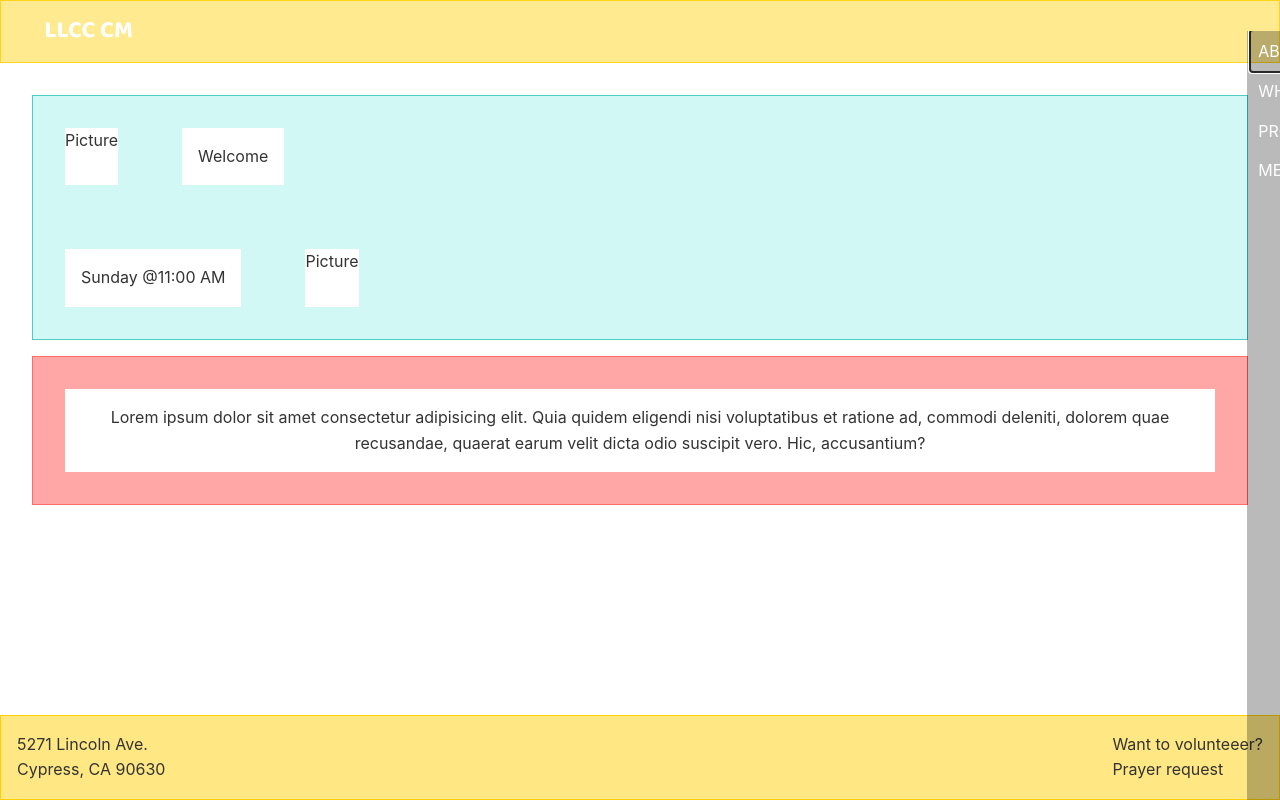
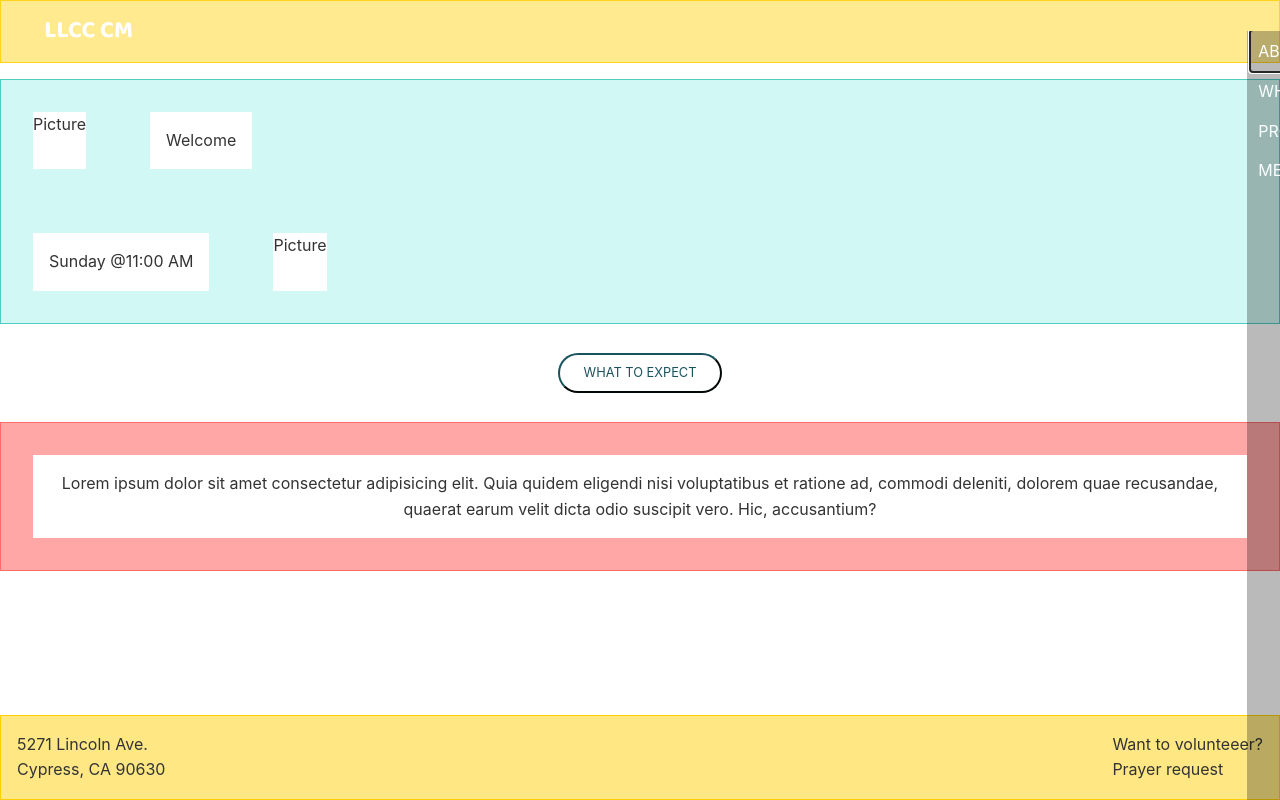
Before and after one commit to GH-KimV/LLCC-CM, a React (Create React App) app: page / in a window 1280 px wide. Built offline with nearby package versions, Linux system fonts and the light colour scheme; no server answers.

Commit message:
addex max-width to teal and pink containers in scss and added button component to homepage

```diff
--- a/src/components/pages/Home.js
+++ b/src/components/pages/Home.js
@@ -3,6 +3,7 @@ import React from 'react'
 const Home = () => {
     return (
         <>
+        <div></div>
         <div className='container teal'>
             <div className="row">
                 <div className="picture">Picture</div>
@@ -12,6 +13,9 @@ const Home = () => {
             <div className='text-box'>Sunday @11:00 AM</div>
                 <div className="picture">Picture</div>
             </div>
+        </div>
+        <div>
+            <button className="action-btn">WHAT TO EXPECT</button>
         </div>
         <div className="container pink">
             <div className="row">
--- a/src/sass/style.scss
+++ b/src/sass/style.scss
@@ -44,16 +44,16 @@
 
 /* Utilities */
 .container {
-    // min-width: 100%;
     text-align: center;
-    margin: 1rem;
     overflow: hidden;
     padding: auto;
     .teal {
+        width: 100%;
         background-color: $inner-teal;
         border: solid 1px $outer-teal;
     }
     .pink {
+        width: 100%;
         background-color: $inner-pink;
         border: solid 1px $outer-pink;
     }
@@ -76,6 +76,16 @@
     display: grid;
     grid-template-columns: repeat(3, 1fr);
     grid-gap: 1rem;
+}
+
+.action-btn {
+  color: $button-color;
+  font-size: .8rem;
+  border-radius: 2rem;
+  border-color: $button-color;
+  padding: .5rem 1.5rem;
+  margin: 1.8rem;
+  background-color: white;
 }
 
 /* Text Styles*/
@@ -350,10 +360,10 @@
     color: #888;
 }
 
-  input[type="text"],
-  input[type="email"],
-  input[type="password"],
-  input[type="date"],
+input[type='text'],
+input[type='email'],
+input[type='password'],
+input[type='date'],
 select,
 textarea {
     display: block;
@@ -363,7 +373,7 @@
     border: 1px solid #ccc;
 }
 
-  input[type="submit"],
+input[type='submit'],
 button {
     font: inherit;
 }
@@ -488,6 +498,7 @@
 
     /* General sidebar styles */
     .bm-menu {
+        position: absolute;
         background: white;
         height: 100%;
         overflow: auto;
@@ -513,8 +524,7 @@
 
     /* Styling of overlay */
     .bm-overlay {
-      background-color: white;
-      opacity: 1;
+        display: none;
     }
 
     .burger-btn {
```
Lines whose indentation alone changed are shown as unchanged.
